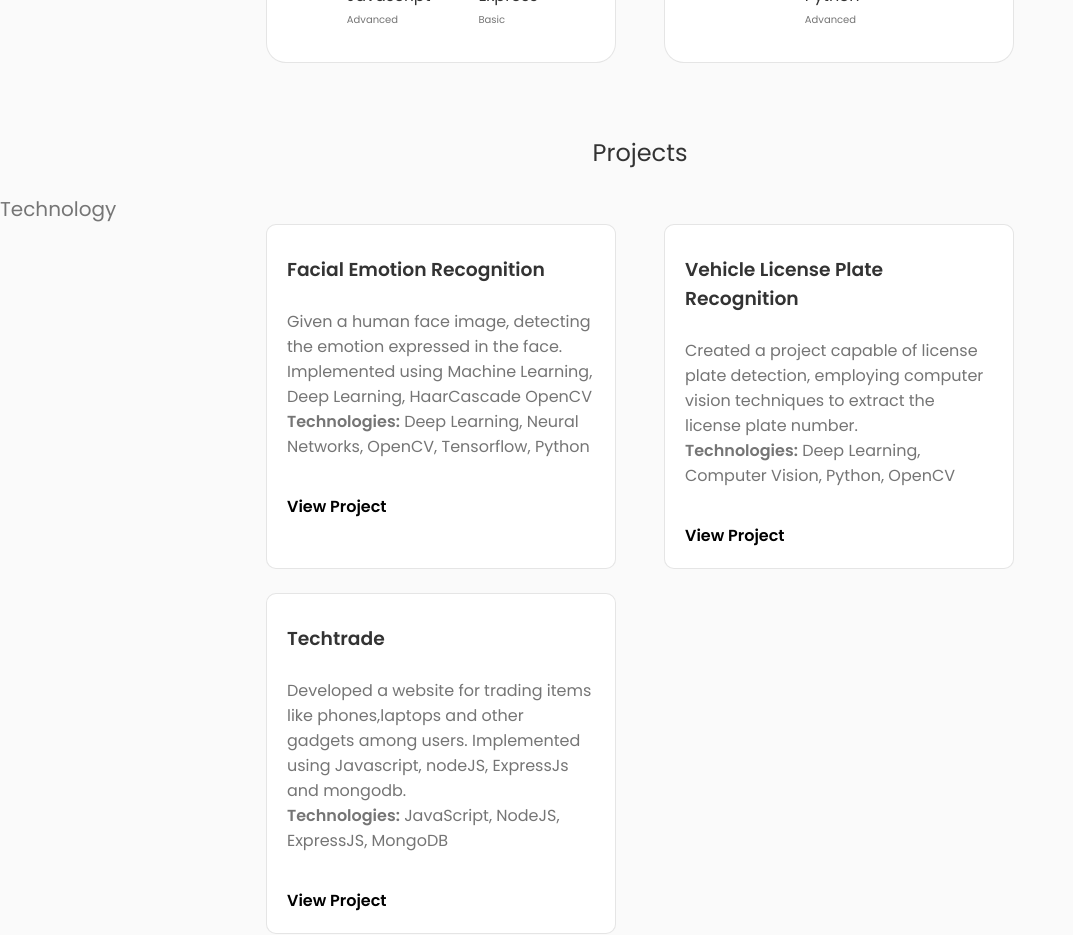
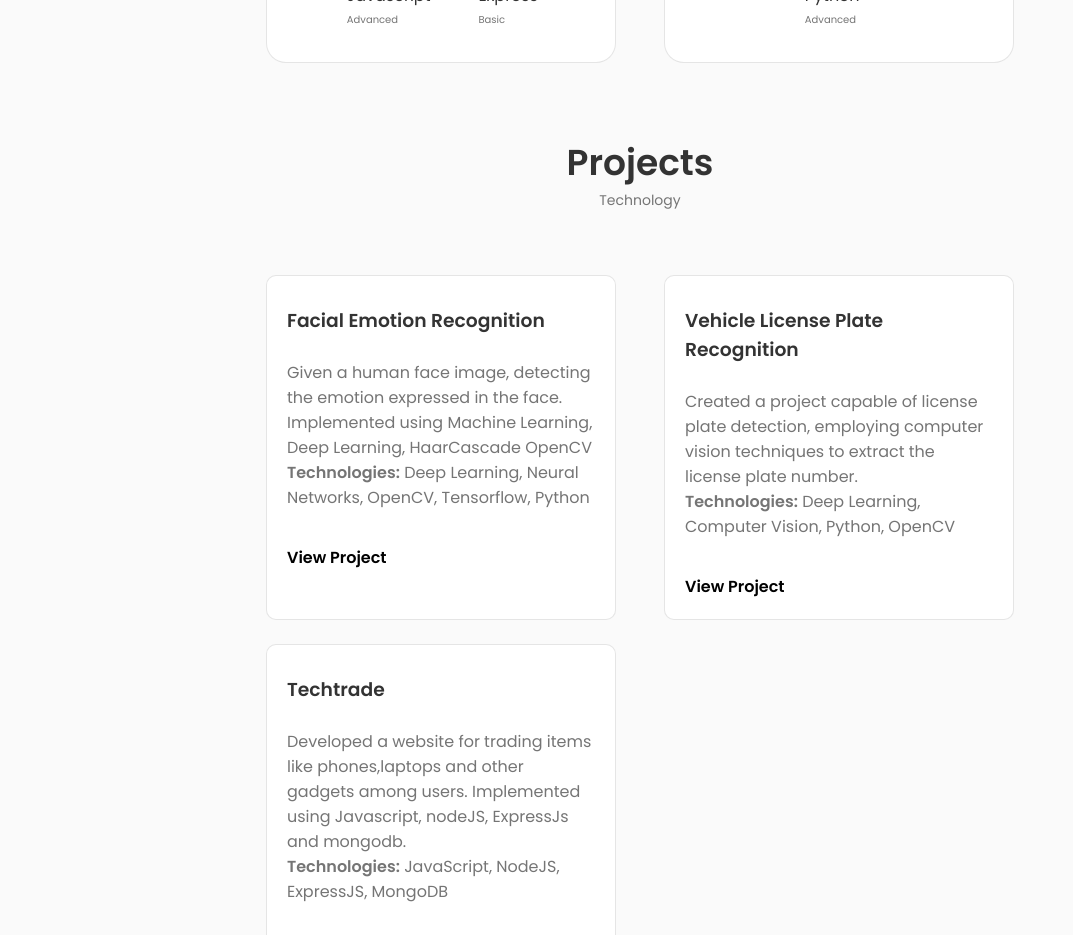
Before and after one commit to kowshik4/My-Website, a React (Create React App) app: page / in a window 1280 px wide. Shown: the part 3580-4515 px from the top of the page, without its empty margins (0-1073 px from the left). Built offline with nearby package versions, Linux system fonts and the light colour scheme.

Commit message:
Projects fix

```diff
--- a/src/components/projects/Projects.jsx
+++ b/src/components/projects/Projects.jsx
@@ -40,8 +40,8 @@ const projects = [
 const Projects = () => {
     return (
         <section className='projects section' id='projects'>
-            <h2 className='projects__title'>Projects</h2>
-            <span className='projects__subtitle'>Technology</span>
+            <h2 className='section__title'>Projects</h2>
+            <span className='section__subtitle'>Technology</span>
             <div className="projects__container container grid">
             {projects.map((project, index) => (
                 <ProjectCard key={index} project={project} />
--- a/src/components/projects/projects.css
+++ b/src/components/projects/projects.css
@@ -3,20 +3,6 @@
   position: relative;
   padding: 20px 0;
   margin: 20px 0;
-}
-
-.projects__title {
-  font-size: var(--h2-font-size);
-  font-weight: var(--font--medium);
-  text-align: center;
-  margin-bottom: var(--mb-1-5);
-}
-
-.projects__subtitle {
-  font-size: var(--h3-font-size);
-  font-weight: var(--font--normal);
-  margin-bottom: var(--mb-1);
-  text-align: center;
 }
 
 .projects-container {
```
